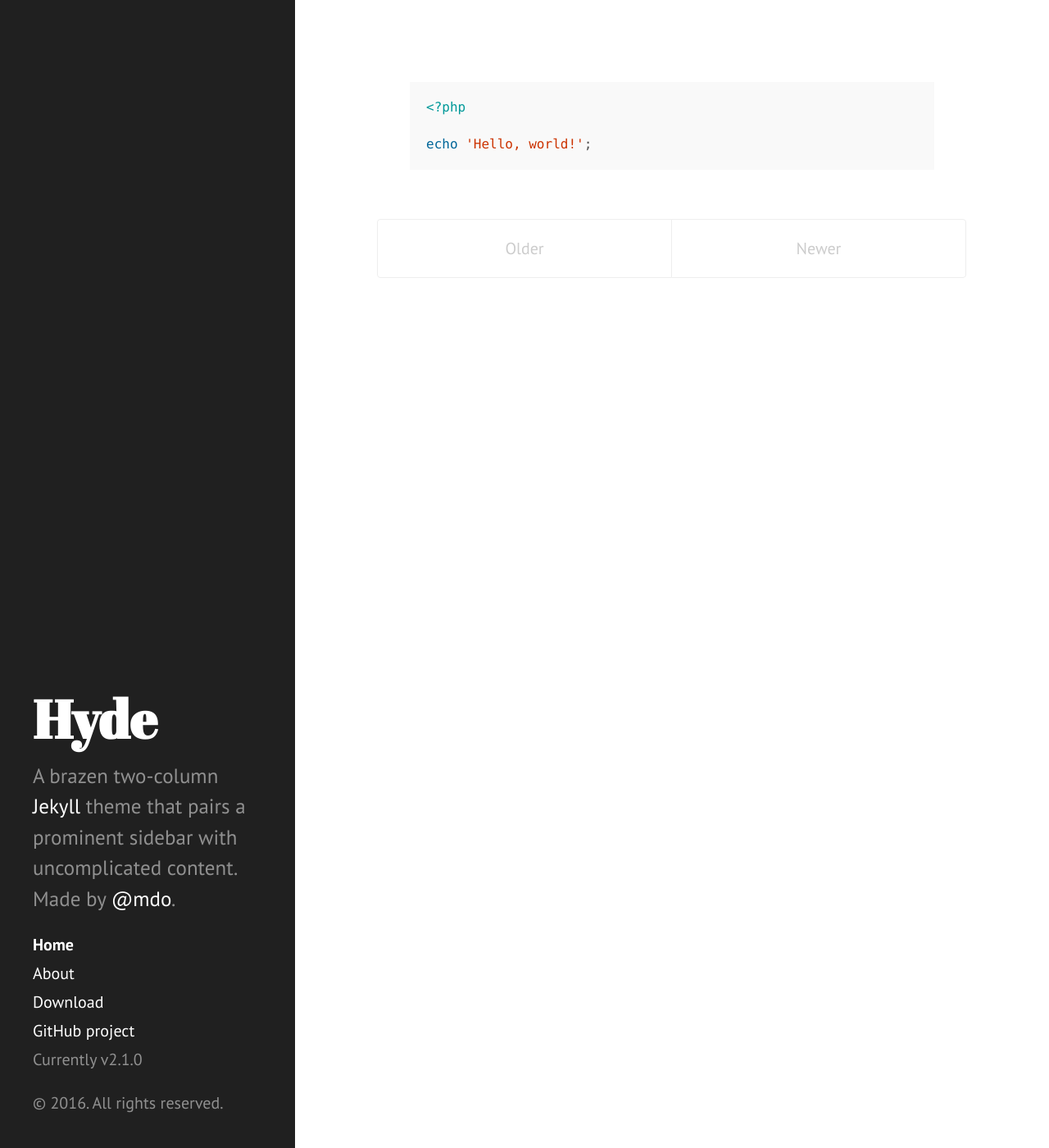
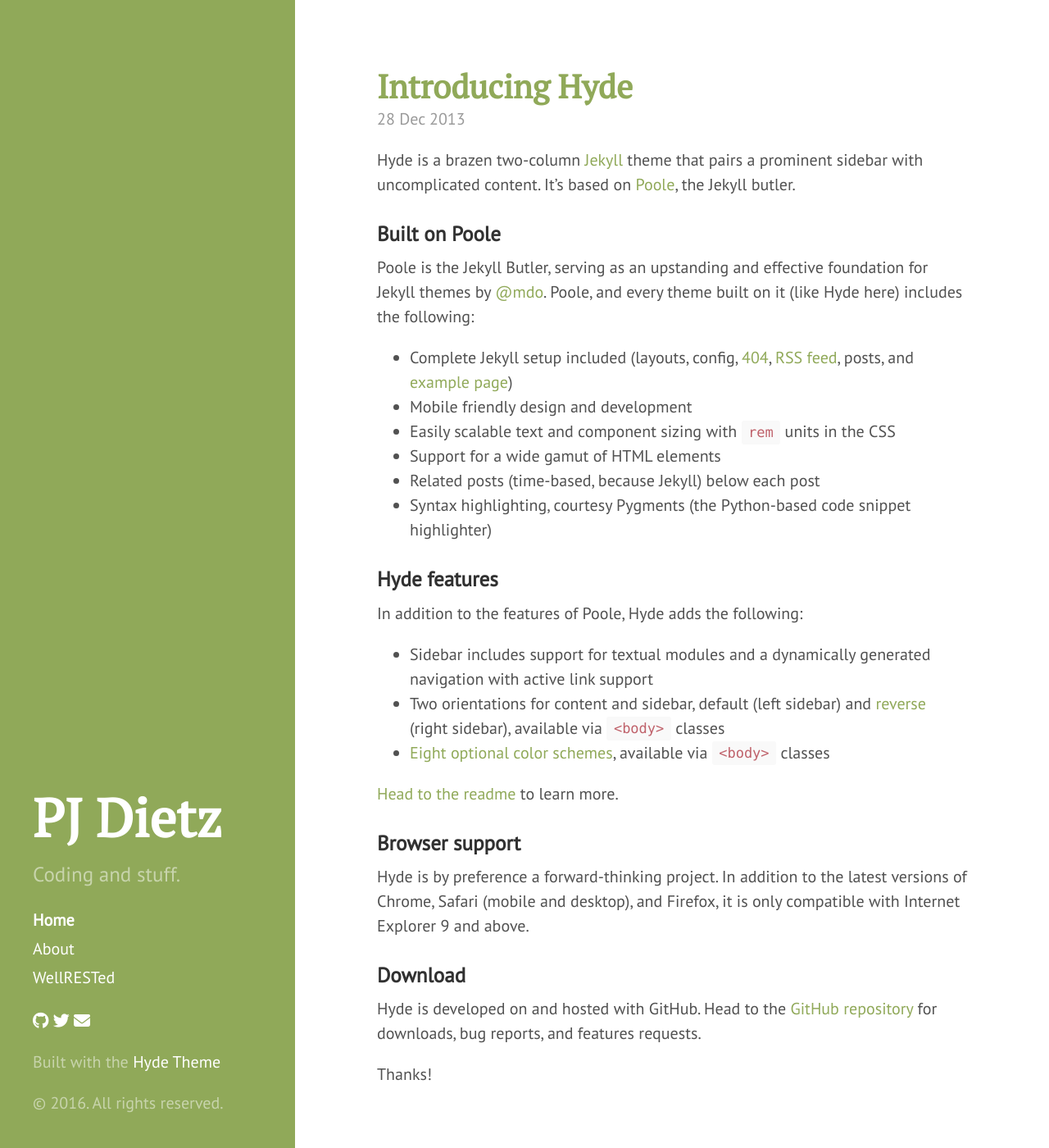
Before and after one commit to pjdietz/pjdietz.github.io, a Jekyll site: the page built from index.html, in a window 1280 px wide and 1400 px high. Shown: the whole window at 82% size. Built offline with Jekyll 4.4.1, drawn with Linux system fonts in a browser that asks for light colours; nearby versions of some CDN libraries; the list of posts is cut into pages by our own code; some of the changed text lies outside the part shown.

Commit message:
Begin customizing

```diff
--- a/CNAME
+++ /dev/null
@@ -1 +0,0 @@
-hyde.getpoole.com
--- a/_config.yml
+++ b/_config.yml
@@ -1,26 +1,16 @@
-# Dependencies
-# markdown:         redcarpet
-# highlighter:      pygments
+title:            PJ Dietz
+description:      'Coding and stuff.'
+url:              http://www.pjdietz.com
+baseurl:          /
+author:
+    name:         'PJ Dietz'
+    email:        'pjdietz@gmail.com'
 
-# Permalinks
-# permalink:        pretty
-# relative_permalinks: true
+paginate:         5
 
-# Setup
-title:            Hyde
-tagline:          'A Jekyll theme'
-description:      'A brazen two-column <a href="http://jekyllrb.com" target="_blank">Jekyll</a> theme that pairs a prominent sidebar with uncomplicated content. Made by <a href="https://twitter.com/mdo" target="_blank">@mdo</a>.'
-url:              http://hyde.getpoole.com
-baseurl:          /
-
-author:
-  name:           'Mark Otto'
-  url:            https://twitter.com/mdo
-
-# paginate:         5
-
-# Custom vars
-version:          2.1.0
-
-github:
-  repo:           https://github.com/poole/hyde
+kramdown:
+    input: GFM
+    hard_wrap: false
+gems:
+    - jekyll-gist
+    - jekyll-paginate
--- a/_includes/head.html
+++ b/_includes/head.html
@@ -14,11 +14,14 @@
     {% endif %}
   </title>
 
+  <script src="https://use.fontawesome.com/7d40d440d9.js"></script>
+
   <!-- CSS -->
-  <link rel="stylesheet" href="{{ site.baseurl }}public/css/poole.css">
-  <link rel="stylesheet" href="{{ site.baseurl }}public/css/syntax.css">
-  <link rel="stylesheet" href="{{ site.baseurl }}public/css/hyde.css">
-  <link rel="stylesheet" href="http://fonts.googleapis.com/css?family=PT+Sans:400,400italic,700|Abril+Fatface">
+  <link rel="stylesheet" href="{{ site.baseurl }}public/css/poole.css" />
+  <link rel="stylesheet" href="{{ site.baseurl }}public/css/syntax.css" />
+  <link rel="stylesheet" href="{{ site.baseurl }}public/css/hyde.css" />
+  <link rel="stylesheet" href="{{ site.baseurl }}public/css/site.css" />
+  <link rel="stylesheet" href="https://fonts.googleapis.com/css?family=PT+Sans|PT+Serif" />
 
   <!-- Icons -->
   <link rel="apple-touch-icon-precomposed" sizes="144x144" href="{{ site.baseurl }}public/apple-touch-icon-144-precomposed.png">
--- a/_includes/sidebar.html
+++ b/_includes/sidebar.html
@@ -26,11 +26,16 @@
         {% endif %}
       {% endfor %}
 
-      <a class="sidebar-nav-item" href="{{ site.github.repo }}/archive/v{{ site.version }}.zip">Download</a>
-      <a class="sidebar-nav-item" href="{{ site.github.repo }}">GitHub project</a>
-      <span class="sidebar-nav-item">Currently v{{ site.version }}</span>
+      <a class="sidebar-nav-item" href="http://www.wellrested.org">WellRESTed</a>
     </nav>
 
+    <p>
+        <a href="https://https://github.com/pjdietz"><i class="fa fa-github" aria-hidden="true"></i></a>
+        <a href="https://twitter.com/pjdietz"><i class="fa fa-twitter" aria-hidden="true"></i></a>
+        <a href="mailto:pjdietz@gmail.com"><i class="fa fa-envelope" aria-hidden="true"></i></a>
+    </p>
+
+    <p>Built with the <a href="http://hyde.getpoole.com" target="_blank">Hyde Theme</a><p>
     <p>&copy; {{ site.time | date: '%Y' }}. All rights reserved.</p>
   </div>
 </div>
--- a/_layouts/default.html
+++ b/_layouts/default.html
@@ -3,7 +3,7 @@
 
   {% include head.html %}
 
-  <body>
+  <body class="theme-base-0b">
 
     {% include sidebar.html %}
 
--- a/index.html
+++ b/index.html
@@ -2,12 +2,6 @@
 layout: default
 title: Home
 ---
-
-{% highlight php %}
-<?php
-
-echo 'Hello, world!';
-{% endhighlight %}
 
 <div class="posts">
   {% for post in paginator.posts %}
--- /dev/null
+++ b/public/css/site.css
@@ -0,0 +1,3 @@
+h1, .sidebar-about h1 {
+    font-family: 'PT Serif', serif;
+}
```
Also changed, not shown: LICENSE.md (deleted), 1 other file.
